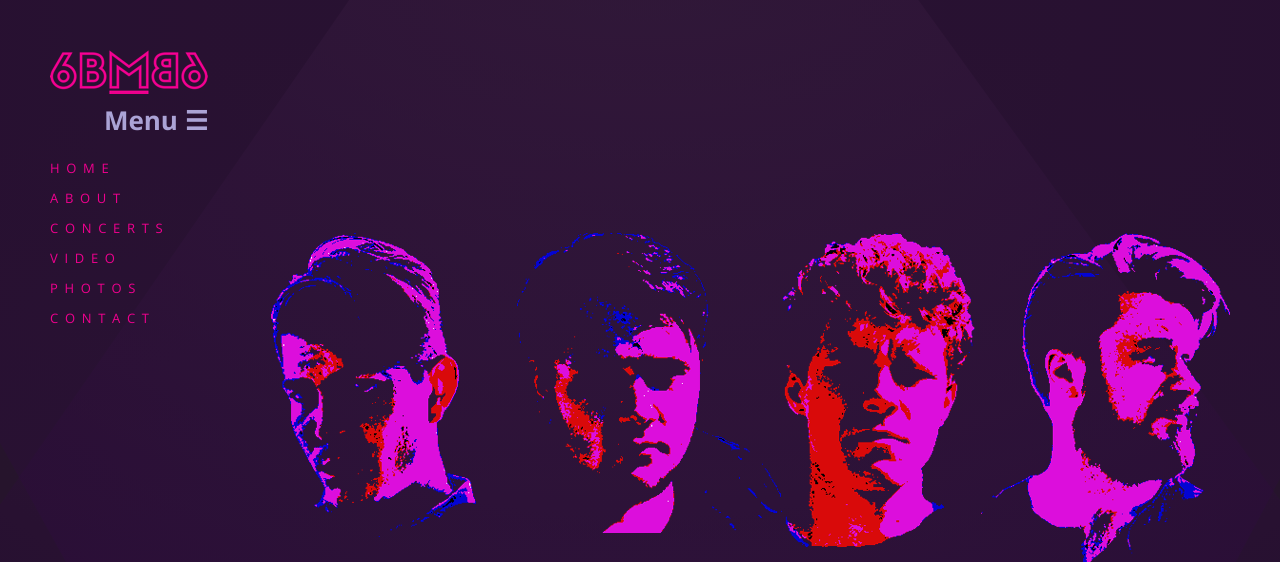
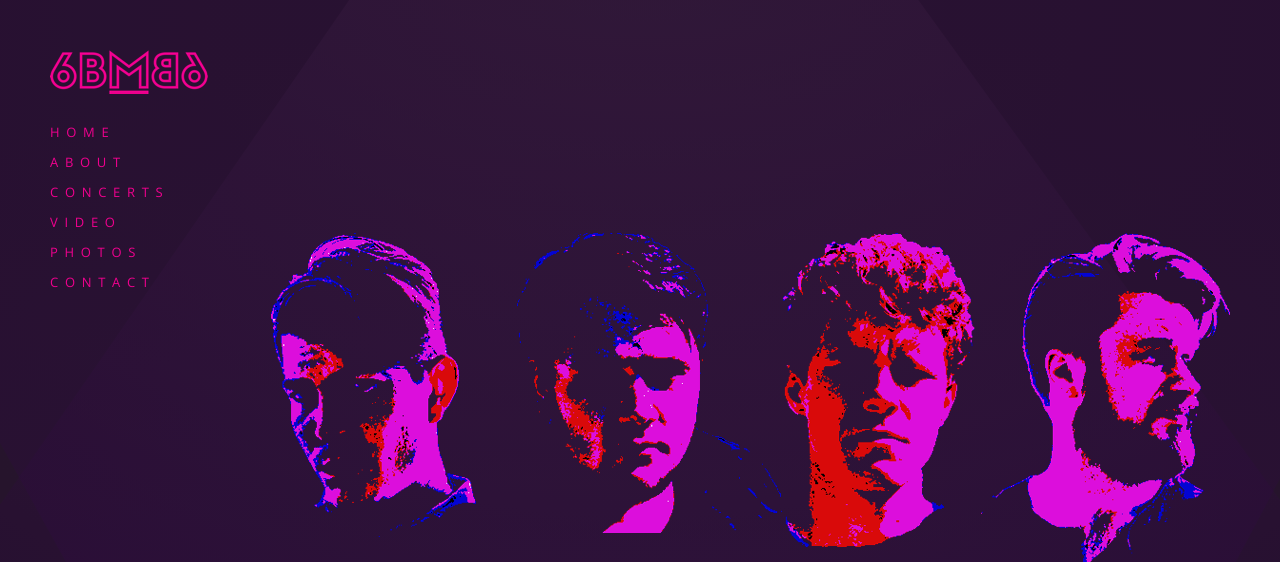
Before and after one commit to pwiszniewski/daftacademy_frontend4begginers, a PHP site: page /index.html in a window 1280 px wide. Shown: the top 562 px of the page. Run offline with PHP 8.4, Linux system fonts and the light colour scheme.

Commit message:
dodanie postępów

```diff
--- a/style.css
+++ b/style.css
@@ -129,8 +129,7 @@ NAWIGACJA
 ######################################
 */
 .page-navigation_menuIcon {
-    /*display: none;*/
-    text-align: right;
+    display: none;
 }
 
 .page-navigation__items {
@@ -425,15 +424,16 @@ SEKCJA "CONTACT"
     .page-navigation_menuIcon {
         display: block;
         color: #EF008E;
-        text-align: center;
     }
 
     .page-navigation__items {
         display: none;
+        text-align: center;
     }
 
     .page-navigation__items.toggled {
         display: block;
+        text-align: center;
     }
 
     /*
```
